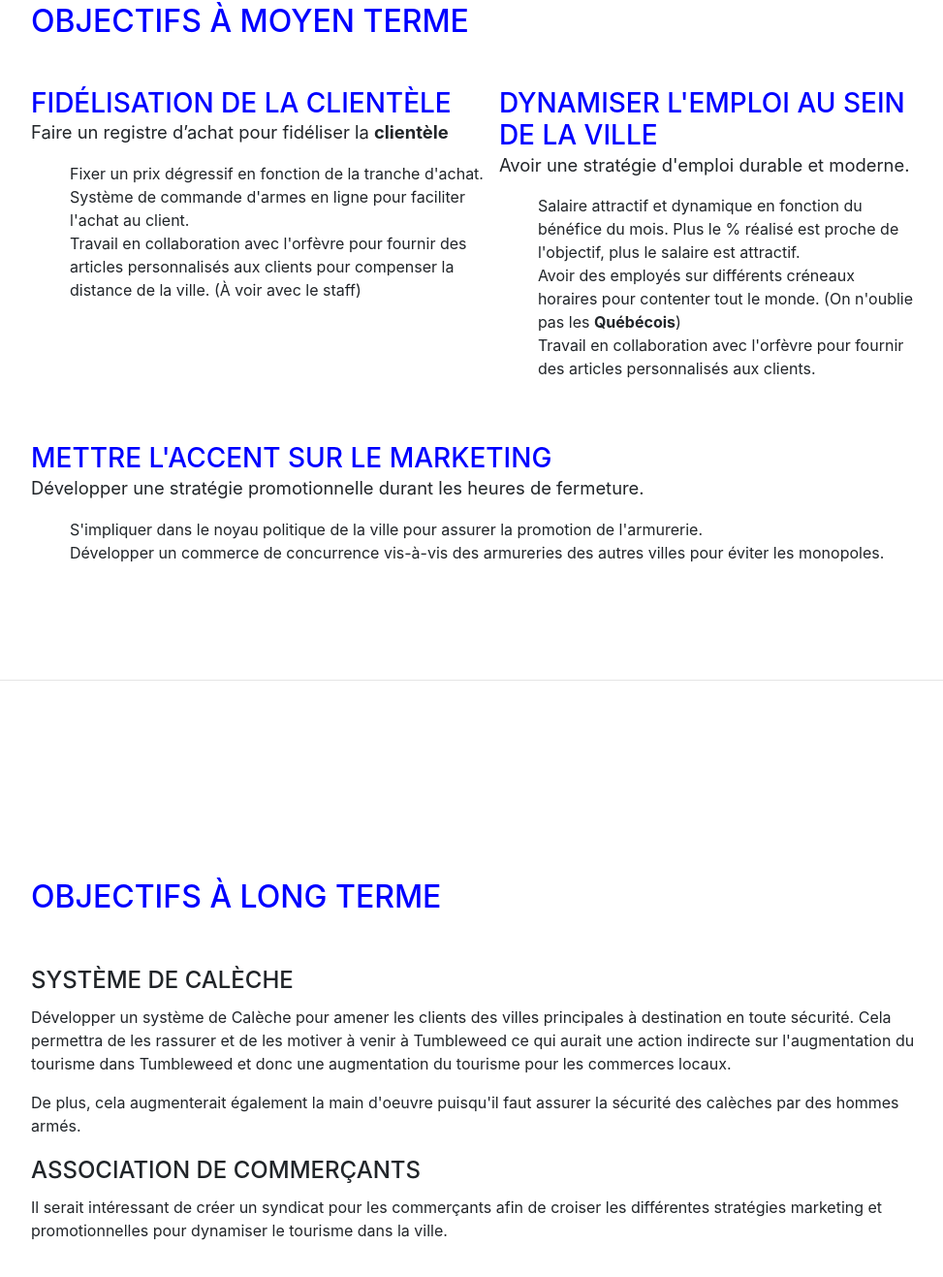
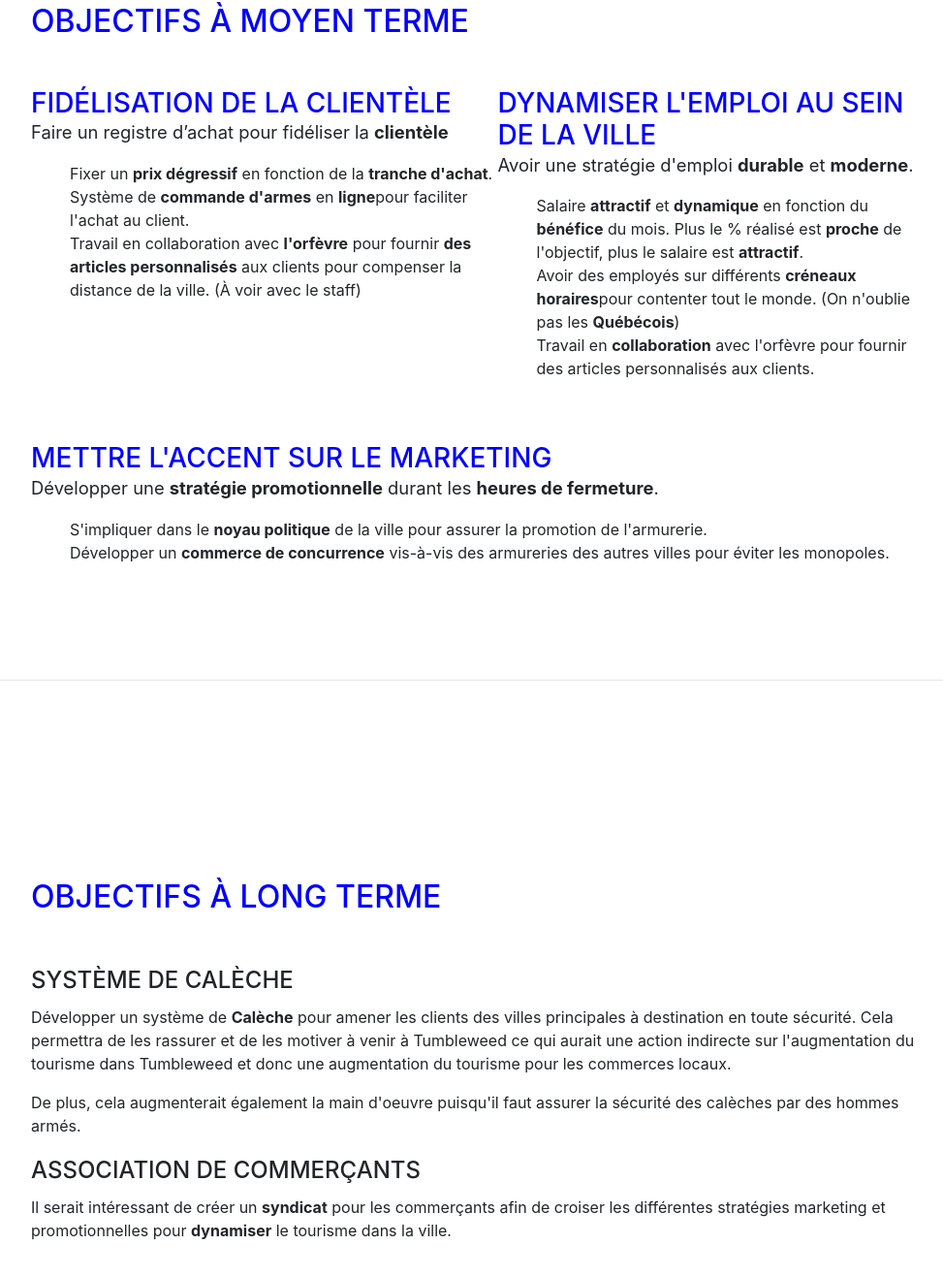
Before and after one commit to Geumja/raoulCastillo, a website with bundled scripts: page index.html in a window 1280 px wide. Shown: the part 2397-3714 px from the top of the page at 97% size, without its empty margins (288-1261 px from the left). Built offline with nearby package versions, Linux system fonts and the light colour scheme; files whose address does not match are found by name; a web font is replaced by a local one.

Commit message:
b tag added

```diff
--- a/index.html
+++ b/index.html
@@ -179,13 +179,13 @@
                             Faire un registre d’achat pour fidéliser la <b>clientèle</b>
                         <ul class="fa-ul mb-0">
                             <li>
-                                Fixer un prix dégressif en fonction de la tranche d'achat.
+                                Fixer un <b>prix dégressif</b> en fonction de la <b>tranche d'achat</b>.
                             </li>
                             <li>
-                                Système de commande d'armes en ligne pour faciliter l'achat au client.
+                                Système de <b>commande d'armes</b> en <b>ligne</b>pour faciliter l'achat au client.
                             </li>
                             <li>
-                                Travail en collaboration avec l'orfèvre pour fournir des articles personnalisés aux
+                                Travail en collaboration avec <b>l'orfèvre</b> pour fournir <b>des articles personnalisés</b> aux
                                 clients pour compenser la distance de la ville. (À voir avec le staff)
                             </li>
                         </ul>
@@ -196,18 +196,18 @@
                     <h3 class="mb-0">Dynamiser l'emploi au sein de la ville</h3>
                     <div>
                         <p class="lead">
-                            Avoir une stratégie d'emploi durable et moderne.
+                            Avoir une stratégie d'emploi <b>durable</b> et <b>moderne</b>.
                         <ul class="fa-ul mb-0">
                             <li>
-                                Salaire attractif et dynamique en fonction du bénéfice du mois.
-                                Plus le % réalisé est proche de l'objectif, plus le salaire est attractif.
+                                Salaire <b>attractif</b> et <b>dynamique</b> en fonction du <b>bénéfice</b> du mois.
+                                Plus le % réalisé est <b>proche</b> de l'objectif, plus le salaire est <b>attractif</b>.
                             </li>
                             <li>
-                                Avoir des employés sur différents créneaux horaires pour contenter tout le monde.
+                                Avoir des employés sur différents <b>créneaux horaires</b>pour contenter tout le monde.
                                 (On n'oublie pas les <b>Québécois</b>)
                             </li>
                             <li>
-                                Travail en collaboration avec l'orfèvre pour fournir des articles personnalisés aux
+                                Travail en <b>collaboration</b> avec l'orfèvre pour fournir des articles personnalisés aux
                                 clients.
                             </li>
                         </ul>
@@ -219,13 +219,13 @@
                 <h3 class="mb-0">Mettre l'accent sur le marketing</h3>
                 <div>
                     <p class="lead">
-                        Développer une stratégie promotionnelle durant les heures de fermeture.
+                        Développer une <b>stratégie promotionnelle</b> durant les <b>heures de fermeture</b>.
                     <ul class="fa-ul mb-0">
                         <li>
-                            S'impliquer dans le noyau politique de la ville pour assurer la promotion de l'armurerie.
+                            S'impliquer dans le <b>noyau politique</b> de la ville pour assurer la promotion de l'armurerie.
                         </li>
                         <li>
-                            Développer un commerce de concurrence vis-à-vis des armureries des autres villes pour éviter
+                            Développer un <b>commerce de concurrence</b> vis-à-vis des armureries des autres villes pour éviter
                             les monopoles.
                         </li>
                     </ul>
@@ -239,7 +239,7 @@
         <div class="w-100">
             <h2 class="mb-5">Objectifs à long terme</h2>
             <div class="subheading mb-2">Système de calèche</div>
-            <p clas="lead">Développer un système de Calèche pour amener les clients des villes principales à
+            <p clas="lead">Développer un système de <b>Calèche</b> pour amener les clients des villes principales à
                 destination en toute sécurité.
                 Cela permettra de les rassurer et de les motiver à venir à Tumbleweed ce qui aurait une action indirecte
                 sur l'augmentation du tourisme dans Tumbleweed et donc une augmentation du tourisme pour les commerces
@@ -247,8 +247,8 @@
             <p clas="lead">De plus, cela augmenterait également la main d'oeuvre puisqu'il faut assurer la sécurité
                 des calèches par des hommes armés.</p>
             <div class="subheading mb-2">Association de commerçants</div>
-            <p clas="lead">Il serait intéressant de créer un syndicat pour les commerçants afin de croiser les
-                différentes stratégies marketing et promotionnelles pour dynamiser le tourisme dans la ville. </p>
+            <p clas="lead">Il serait intéressant de créer un <b>syndicat</b> pour les commerçants afin de croiser les
+                différentes stratégies marketing et promotionnelles pour <b>dynamiser</b> le tourisme dans la ville. </p>
         </div>
     </section>
 </div>
```
